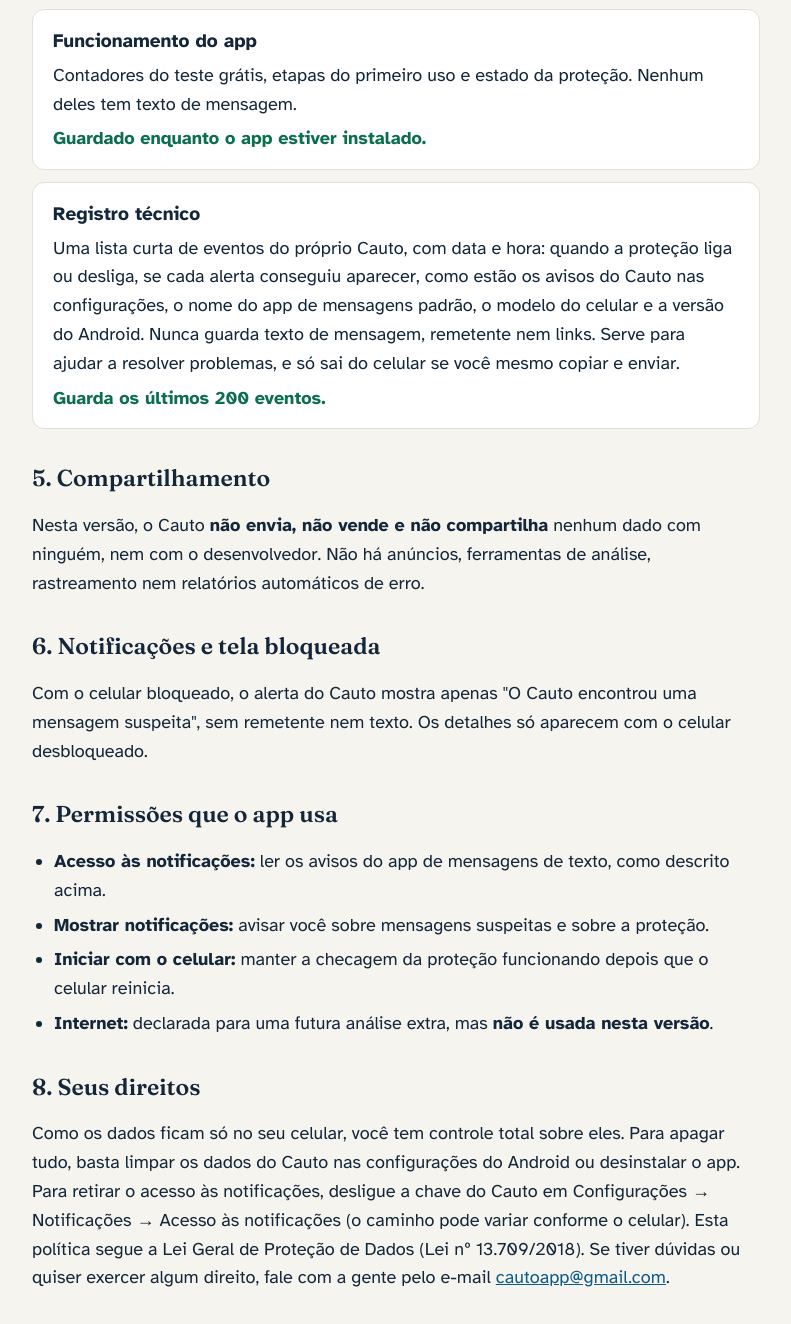
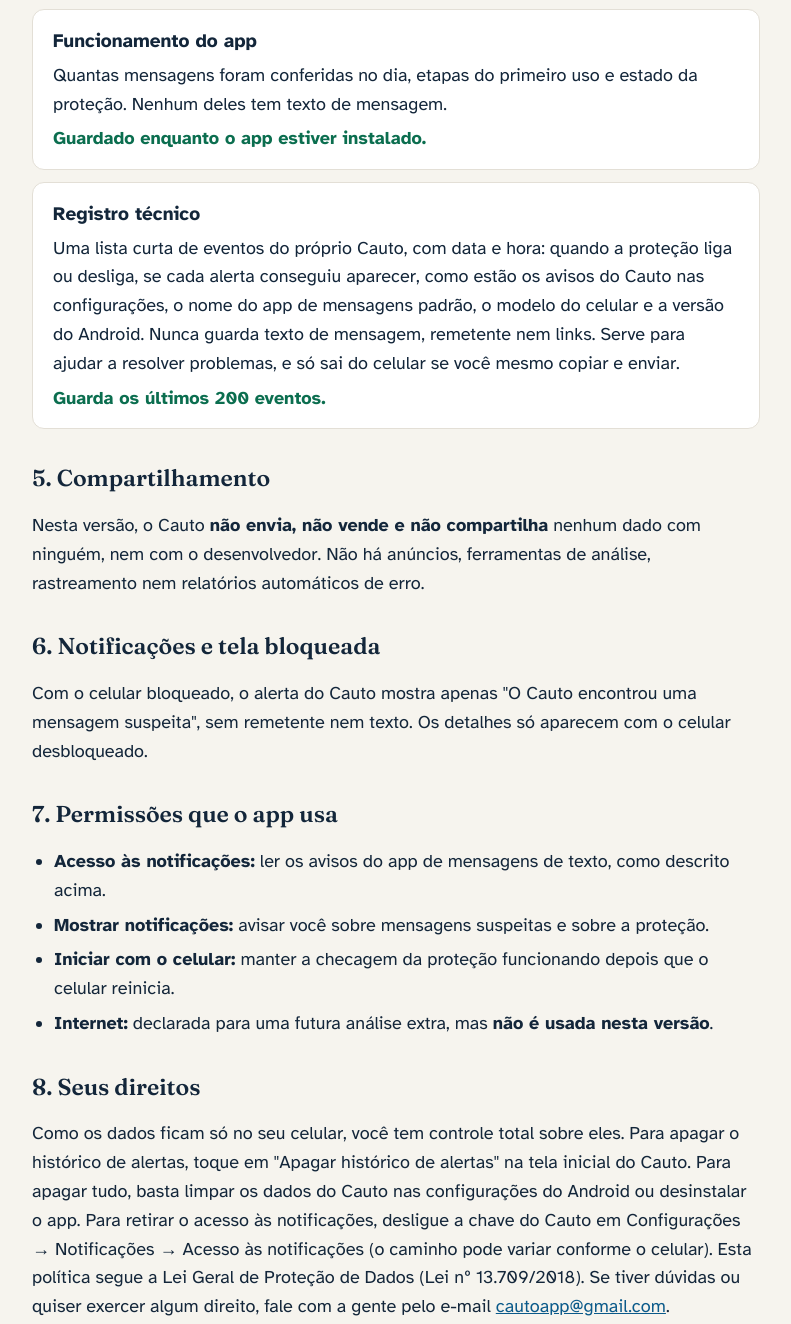
Before and after one commit to cauto-app/cauto-app.github.io, a plain HTML site: page privacidade.html in a window 1280 px wide. Shown: the part 1960-3284 px from the top of the page, without its empty margins (244-1035 px from the left). Drawn offline with Linux system fonts and the light colour scheme.

Commit message:
Add files via upload

```diff
--- a/privacidade.html
+++ b/privacidade.html
@@ -145,7 +145,7 @@
   </div>
   <div class="cartao">
     <h3>Funcionamento do app</h3>
-    <p>Contadores do teste grátis, etapas do primeiro uso e estado da proteção. Nenhum deles tem texto de mensagem.</p>
+    <p>Quantas mensagens foram conferidas no dia, etapas do primeiro uso e estado da proteção. Nenhum deles tem texto de mensagem.</p>
     <p class="prazo">Guardado enquanto o app estiver instalado.</p>
   </div>
   <div class="cartao">
@@ -169,7 +169,7 @@
   </ul>
 
   <h2>8. Seus direitos</h2>
-  <p>Como os dados ficam só no seu celular, você tem controle total sobre eles. Para apagar tudo, basta limpar os dados do Cauto nas configurações do Android ou desinstalar o app. Para retirar o acesso às notificações, desligue a chave do Cauto em Configurações → Notificações → Acesso às notificações (o caminho pode variar conforme o celular). Esta política segue a Lei Geral de Proteção de Dados (Lei nº 13.709/2018). Se tiver dúvidas ou quiser exercer algum direito, fale com a gente pelo e-mail <a href="mailto:cautoapp@gmail.com">cautoapp@gmail.com</a>.</p>
+  <p>Como os dados ficam só no seu celular, você tem controle total sobre eles. Para apagar o histórico de alertas, toque em "Apagar histórico de alertas" na tela inicial do Cauto. Para apagar tudo, basta limpar os dados do Cauto nas configurações do Android ou desinstalar o app. Para retirar o acesso às notificações, desligue a chave do Cauto em Configurações → Notificações → Acesso às notificações (o caminho pode variar conforme o celular). Esta política segue a Lei Geral de Proteção de Dados (Lei nº 13.709/2018). Se tiver dúvidas ou quiser exercer algum direito, fale com a gente pelo e-mail <a href="mailto:cautoapp@gmail.com">cautoapp@gmail.com</a>.</p>
 
   <h2>9. Crianças</h2>
   <p>O Cauto não é direcionado a crianças.</p>
```
